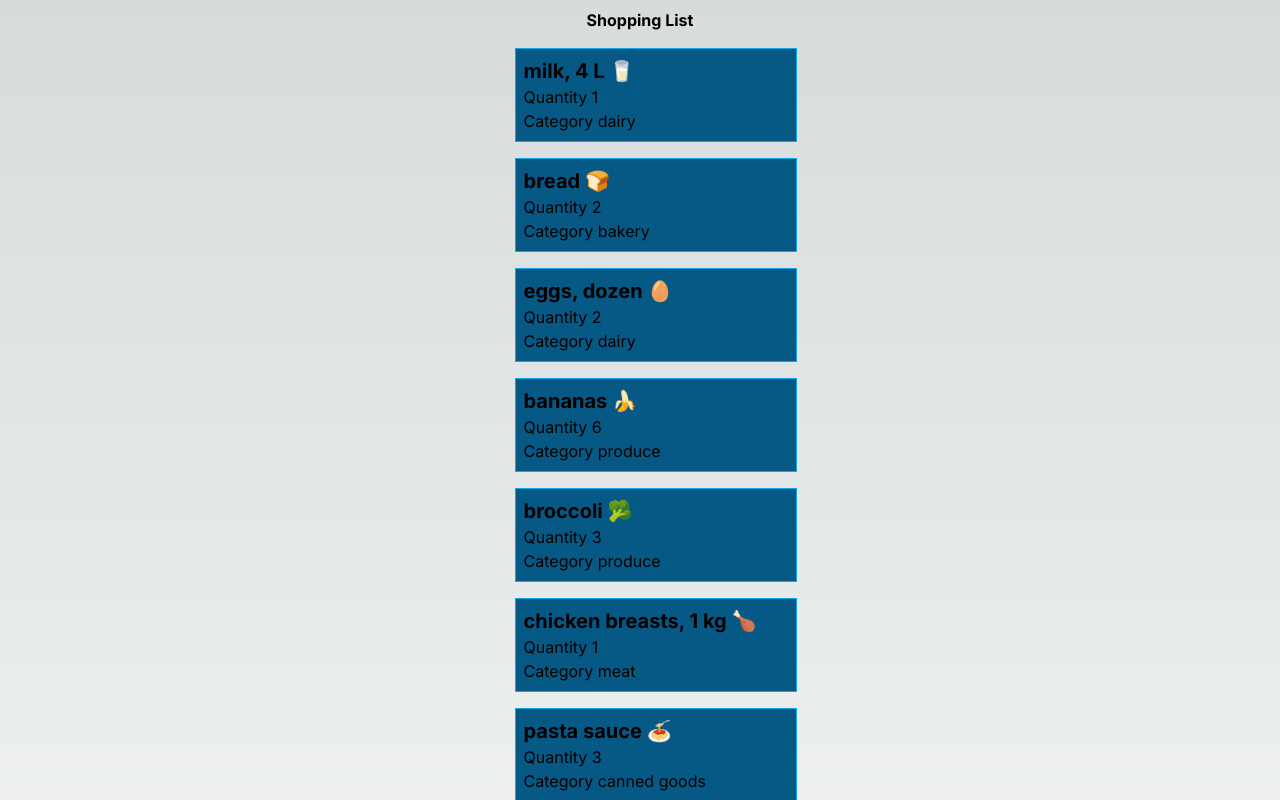
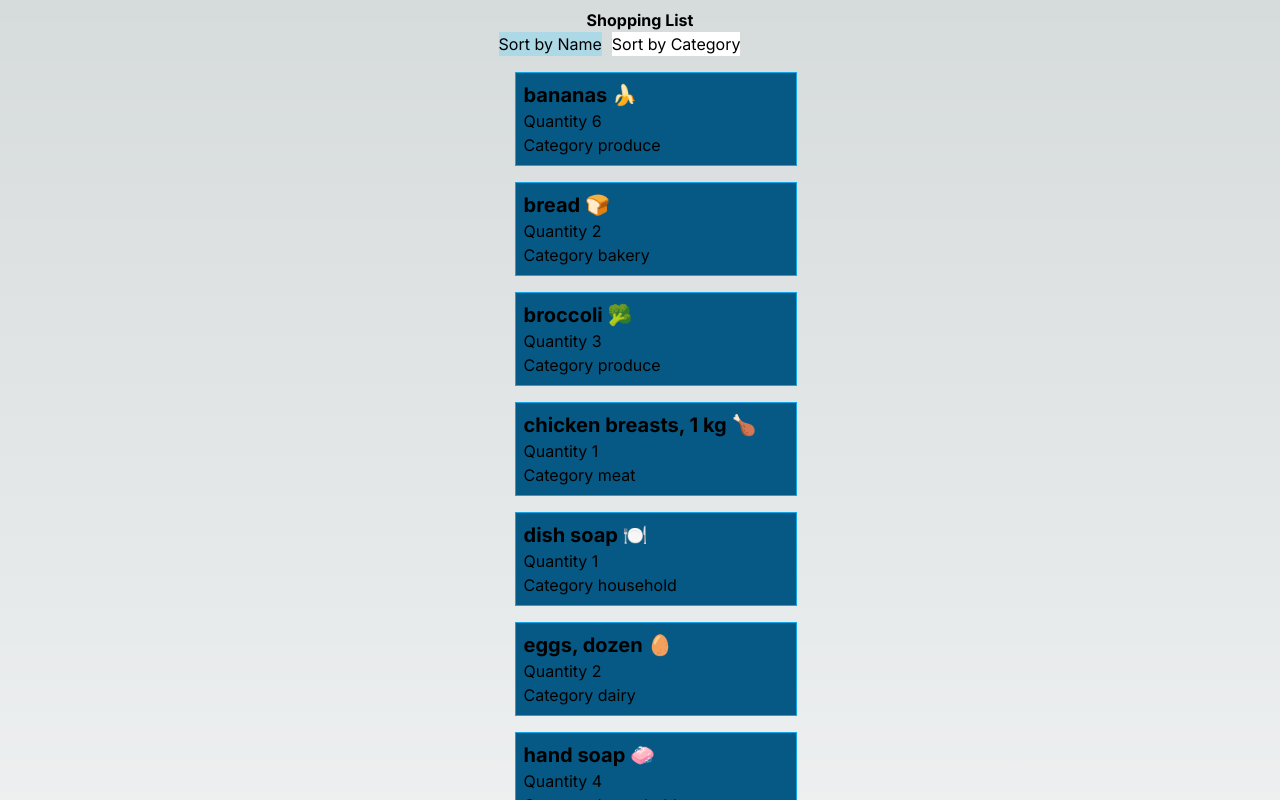
Before and after one commit to Ojifu/cprg306-assignments, a Next.js app: page /week5 in a window 1280 px wide. Shown: the top 800 px of the page. Built offline with nearby package versions, Linux system fonts and the light colour scheme.

Commit message:
Fixed week 5
added and fixed week 5,
added week 6

```diff
--- a/app/page.js
+++ b/app/page.js
@@ -18,6 +18,24 @@ export default function Home() {
         Week 3
       </Link>
       </div>
-    </main>
+
+      <div>
+        <Link href="/week4">
+        Week 4
+        </Link>
+      </div>
+
+        <div>
+          <Link href="/week5">
+            Week 5
+          </Link>
+        </div>
+
+        <div>
+          <Link href="/week6">
+            Week 6
+          </Link>
+        </div>
+      </main>
   );
 }
--- a/app/week5/item-list.js
+++ b/app/week5/item-list.js
@@ -1,95 +1,119 @@
+"use client";
+
+import React, { useState } from "react";
 import Item from "./item.js";
+import Link from 'next/link';
+
+const ItemList = () => {
+  const [sortBy, setSortBy] = useState("name");
 
 
-export default function ItemList (){
+  const buttonStyle ={
+    marginRight: '10px'
+  }
+  const itemsData = [
+    {
+      "id": "1h2GJKH12gkHG31h1H",
+      "name": "milk, 4 L 🥛",
+      "quantity": 1,
+      "category": "dairy"
+    },
+    {
+      "id": "2KJH3k2j3H1k2J3K1H",
+      "name": "bread 🍞",
+      "quantity": 2,
+      "category": "bakery"
+    },
+    {
+      "id": "3h2KJH3k2j3H1k2J3",
+      "name": "eggs, dozen 🥚",
+      "quantity": 2,
+      "category": "dairy"
+    },
+    {
+      "id": "4k2J3K1H2GJKH12gk",
+      "name": "bananas 🍌",
+      "quantity": 6,
+      "category": "produce"
+    },
+    {
+      "id": "5H1h1H2KJH3k2j3H",
+      "name": "broccoli 🥦",
+      "quantity": 3,
+      "category": "produce"
+    },
+    {
+      "id": "6H1k2J3K1H2GJKH1",
+      "name": "chicken breasts, 1 kg 🍗",
+      "quantity": 1,
+      "category": "meat"
+    },
+    {
+      "id": "7gkHG31h1H2KJH3k",
+      "name": "pasta sauce 🍝",
+      "quantity": 3,
+      "category": "canned goods"
+    },
+    {
+      "id": "8j3H1k2J3K1H2GJK",
+      "name": "spaghetti, 454 g 🍝",
+      "quantity": 2,
+      "category": "dry goods"
+    },
+    {
+      "id": "9H12gkHG31h1H2KJ",
+      "name": "toilet paper, 12 pack 🧻",
+      "quantity": 1,
+      "category": "household"
+    },
+    {
+      "id": "10H3k2j3H1k2J3K1",
+      "name": "paper towels, 6 pack",
+      "quantity": 1,
+      "category": "household"
+    },
+    {
+      "id": "11k2J3K1H2GJKH12",
+      "name": "dish soap 🍽️",
+      "quantity": 1,
+      "category": "household"
+    },
+    {
+      "id": "12GJKH12gkHG31h1",
+      "name": "hand soap 🧼",
+      "quantity": 4,
+      "category": "household"
+    }
+  ];
 
+  let sortedItems = [...itemsData];
+  if (sortBy === "name") {
+    sortedItems.sort((a, b) => a.name.localeCompare(b.name));
+  } else if (sortBy === "category") {
+    sortedItems.sort((a, b) => a.category.localeCompare(b.category));
+  }
 
-const item1 = {
-    name: "milk, 4 L 🥛",
-    quantity: 1,
-    category: "dairy",
-  };
-
-  const item2 = {
-    name: "bread 🍞",
-    quantity: 2,
-    category: "bakery",
-  };
-
-  const item3 = {
-    name: "eggs, dozen 🥚",
-    quantity: 2,
-    category: "dairy",
-  };
-
-  const item4 = {
-    name: "bananas 🍌",
-    quantity: 6,
-    category: "produce",
-  };
-
-  const item5 = {
-    name: "broccoli 🥦",
-    quantity: 3,
-    category: "produce",
-  };
-
-  const item6 = {
-    name: "chicken breasts, 1 kg 🍗",
-    quantity: 1,
-    category: "meat",
-  };
-
-  const item7 = {
-    name: "pasta sauce 🍝",
-    quantity: 3,
-    category: "canned goods",
-  };
-
-  const item8 = {
-    name: "spaghetti, 454 g 🍝",
-    quantity: 2,
-    category: "dry goods",
-  };
-
-  const item9 = {
-    name: "toilet paper, 12 pack 🧻",
-    quantity: 1,
-    category: "household",
-  };
-
-  const item10 = {
-    name: "paper towels, 6 pack",
-    quantity: 1,
-    category: "household",
-  };
-
-  const item11 = {
-    name: "dish soap 🍽️",
-    quantity: 1,
-    category: "household",
-  };
-
-  const item12 = {
-    name: "hand soap 🧼",
-    quantity: 4,
-    category: "household",
-  };
-
-return(
-  <ul>
-    <li><Item {...item1}/></li>
-    <li><Item {...item2}/></li>
-    <li><Item {...item3}/></li>
-    <li><Item {...item4}/></li>
-    <li><Item {...item5}/></li>
-    <li><Item {...item6}/></li>
-    <li><Item {...item7}/></li>
-    <li><Item {...item8}/></li>
-    <li><Item {...item9}/></li>
-    <li><Item {...item10}/></li>
-    <li><Item {...item11}/></li>
-    <li><Item {...item12}/></li>
-  </ul>
-)
+  return (
+    <div>
+      <button
+        onClick={() => setSortBy("name")}
+        style={{
+          backgroundColor: sortBy === "name" ? 'lightblue' : 'white',
+          ...buttonStyle
+        }}
+      >
+        Sort by Name
+      </button>
+      <button
+        onClick={() => setSortBy("category")}
+        style={{ backgroundColor: sortBy === "category" ? 'lightblue' : 'white' }}
+      >
+        Sort by Category
+      </button>
+      {sortedItems.map(item => (
+        <Item key={item.id} {...item} />
+      ))}
+    </div>
+  );
 }
+export default ItemList;
--- a/app/week5/page.js
+++ b/app/week5/page.js
@@ -1,14 +1,13 @@
 import Link from 'next/link';
-import item from './item.js';
 import ItemList from './item-list.js';
 
-
-export default function Page() {
+const Page = () => {
     return (
-        <div className="flex flex-col items-center justify-center min-h-screen py-2">
+        <main className="flex flex-col items-center justify-center min-h-screen py-2">
         <h3 className="flex flex-col items-center justify-center flex-1 px-20 text-center"><b>Shopping List</b></h3>
             <ItemList/>
             <Link href="/" className="flex flex-col items-center justify-center flex-1 px-20 text-center">Home</Link>
-        </div>
-    )
+        </main>
+    );
 }
+export default Page;
```
